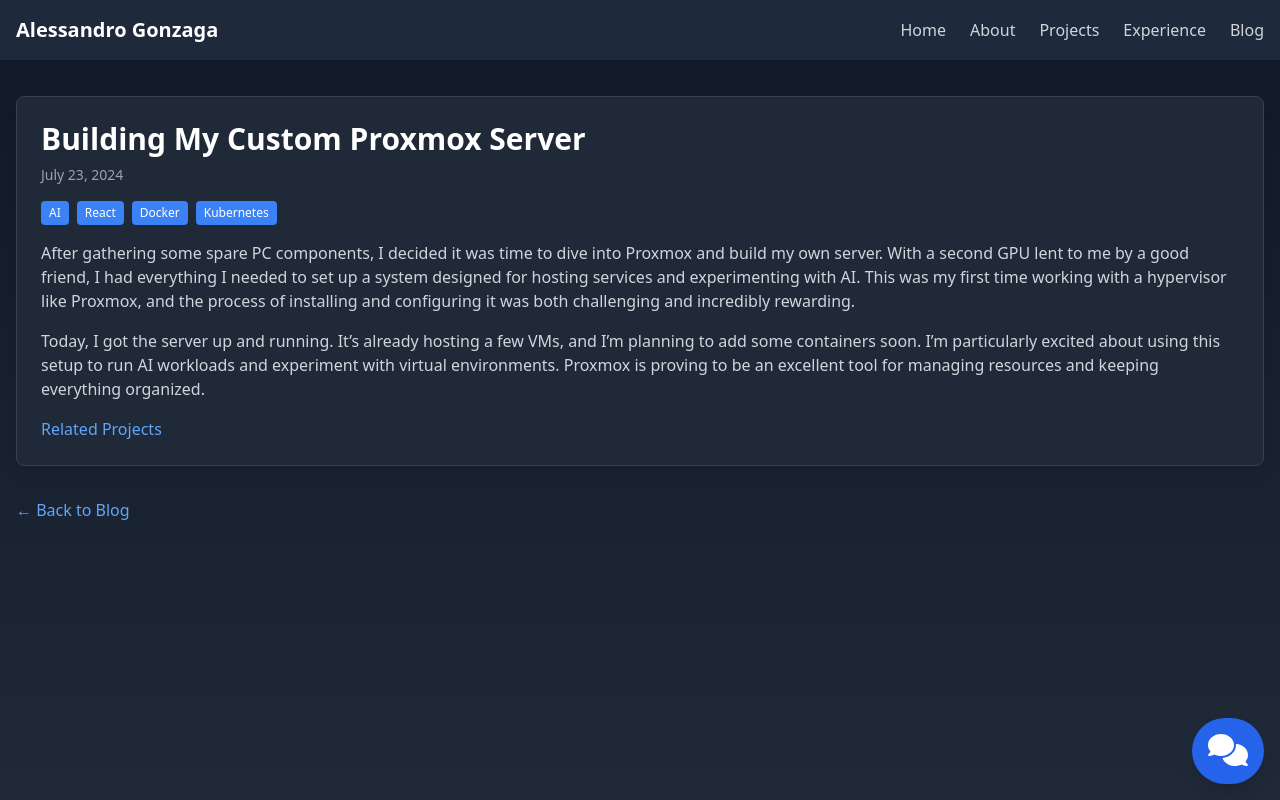
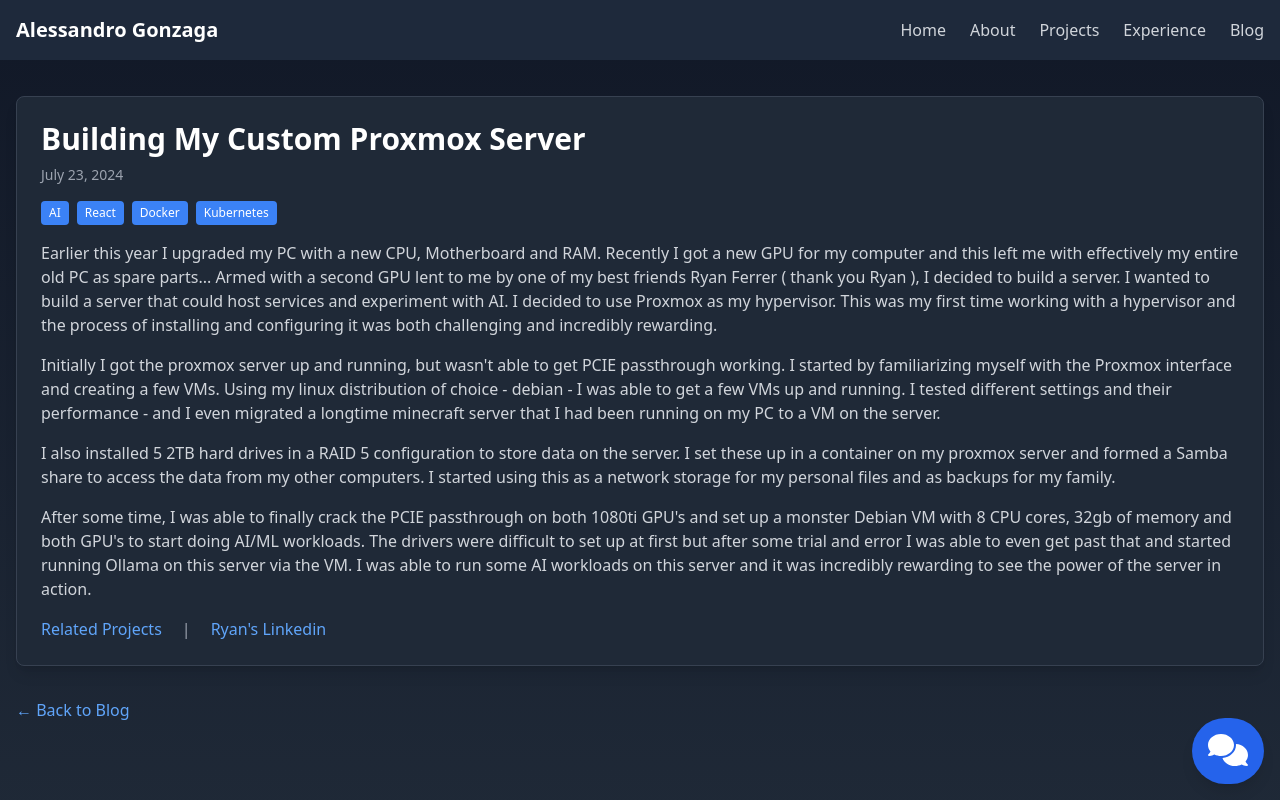
Before and after one commit to Gnzaga/Personal-Portfolio-Site, a React (Create React App) app: page /blog/custom-pc-proxmox-setup in a window 1280 px wide. Shown: the top 800 px of the page. Built offline with nearby package versions, Linux system fonts and the light colour scheme.

Commit message:
updated blogs

```diff
--- a/src/data/blogPosts/proxmoxSetup.js
+++ b/src/data/blogPosts/proxmoxSetup.js
@@ -4,8 +4,10 @@
   "title": "Building My Custom Proxmox Server",
   "summary": "A detailed account of setting up a Proxmox server using spare PC components and a second GPU, highlighting the challenges and rewards of working with a hypervisor for the first time.",
   "paragraphs": [
-    "After gathering some spare PC components, I decided it was time to dive into Proxmox and build my own server. With a second GPU lent to me by a good friend, I had everything I needed to set up a system designed for hosting services and experimenting with AI. This was my first time working with a hypervisor like Proxmox, and the process of installing and configuring it was both challenging and incredibly rewarding.",
-    "Today, I got the server up and running. It’s already hosting a few VMs, and I’m planning to add some containers soon. I’m particularly excited about using this setup to run AI workloads and experiment with virtual environments. Proxmox is proving to be an excellent tool for managing resources and keeping everything organized."
+    "Earlier this year I upgraded my PC with a new CPU, Motherboard and RAM. Recently I got a new GPU for my computer and this left me with effectively my entire old PC as spare parts... Armed with a second GPU lent to me by one of my best friends Ryan Ferrer ( thank you Ryan ), I decided to build a server. I wanted to build a server that could host services and experiment with AI. I decided to use Proxmox as my hypervisor. This was my first time working with a hypervisor and the process of installing and configuring it was both challenging and incredibly rewarding.",
+    "Initially I got the proxmox server up and running, but wasn't able to get PCIE passthrough working. I started by familiarizing myself with the Proxmox interface and creating a few VMs. Using my linux distribution of choice - debian - I was able to get a few VMs up and running. I tested different settings and their performance - and I even migrated a longtime minecraft server that I had been running on my PC to a VM on the server.",
+    "I also installed 5 2TB hard drives in a RAID 5 configuration to store data on the server. I set these up in a container on my proxmox server and formed a Samba share to access the data from my other computers. I started using this as a network storage for my personal files and as backups for my family.",
+    "After some time, I was able to finally crack the PCIE passthrough on both 1080ti GPU's and set up a monster Debian VM with 8 CPU cores, 32gb of memory and both GPU's to start doing AI/ML workloads. The drivers were difficult to set up at first but after some trial and error I was able to even get past that and started running Ollama on this server via the VM. I was able to run some AI workloads on this server and it was incredibly rewarding to see the power of the server in action."
   ],
   "tags": [
     { label: "AI", url: "/projects?filter=AI" },
@@ -15,6 +17,7 @@
   ],
   "images": [],
   "links": [
-    { label: "Related Projects", url: "/projects" }
+    { label: "Related Projects", url: "/projects" },
+    { label: "Ryan's Linkedin", url: "https://www.linkedin.com/in/ryanrferrer/"}
   ]
 };
--- a/src/pages/Blog.js
+++ b/src/pages/Blog.js
@@ -89,6 +89,7 @@
                                             {para}
                                         </p>
                                     ))}
+                                    {/* Images */}
                                             {post.images.length > 0 && (
                                                 <div className="grid gap-4 grid-cols-1 sm:grid-cols-2 md:grid-cols-3 mb-4">
                                                     {post.images.map((img, idx) => (
@@ -101,18 +102,24 @@
                                                     ))}
                                                 </div>
                                             )}
+
+                                            {/* Links */}
                                             {post.links.length > 0 && (
                                                 <div className="flex flex-wrap gap-3 mt-2">
                                                     {post.links.map((link, idx) => (
+                                                        <React.Fragment key={idx}>
                                                             <a
-                                                    key={idx}
                                                                 href={link.url}
                                                                 target="_blank"
                                                                 rel="noopener noreferrer"
-                                                    className="text-blue-400 hover:underline"
+                                                                className="bg-gray-200 text-black text-xs  hover:bg-gray-500  px-2 py-1 rounded"
                                                             >
                                                                 {link.label}
                                                             </a>
+                                                            {idx < post.links.length - 1 && (
+                                                                <span className="text-gray-400 text-xs mx-2">|</span>
+                                                            )}
+                                                        </React.Fragment>
                                                     ))}
                                                 </div>
                                             )}
--- a/src/pages/BlogDetail.js
+++ b/src/pages/BlogDetail.js
@@ -74,11 +74,10 @@
 
         {/* Links */}
         {post.links.length > 0 && (
-
             <div className="flex flex-wrap gap-3 mt-2">
                 {post.links.map((link, idx) => (
+                    <React.Fragment key={idx}>
                         <a
-                  key={idx}
                             href={link.url}
                             target="_blank"
                             rel="noopener noreferrer"
@@ -86,6 +85,10 @@
                         >
                             {link.label}
                         </a>
+                        {idx < post.links.length - 1 && (
+                            <span className="text-gray-400 mx-2">|</span>
+                        )}
+                    </React.Fragment>
                 ))}
             </div>
         )}
```
Lines whose indentation alone changed are shown as unchanged.
